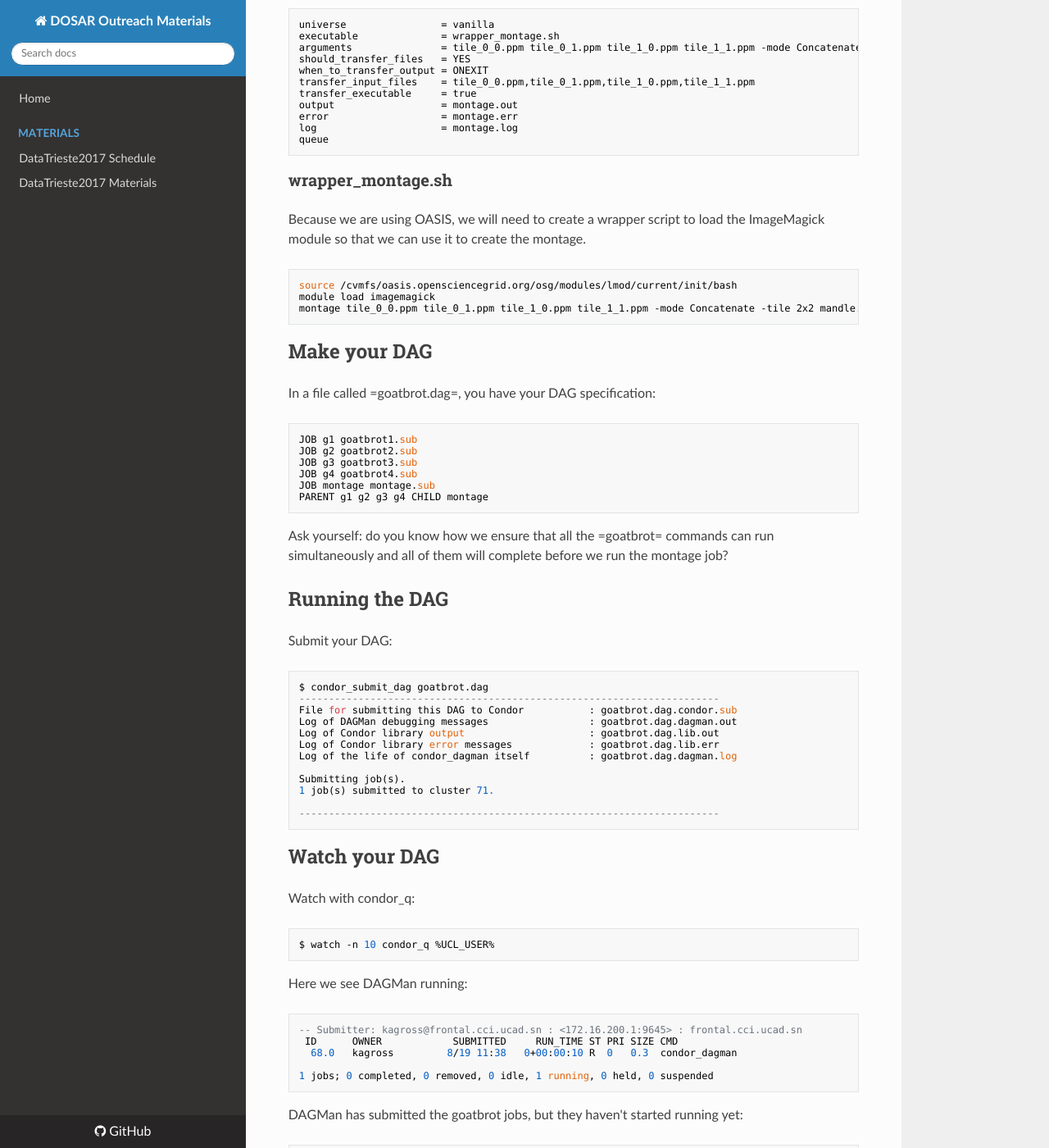
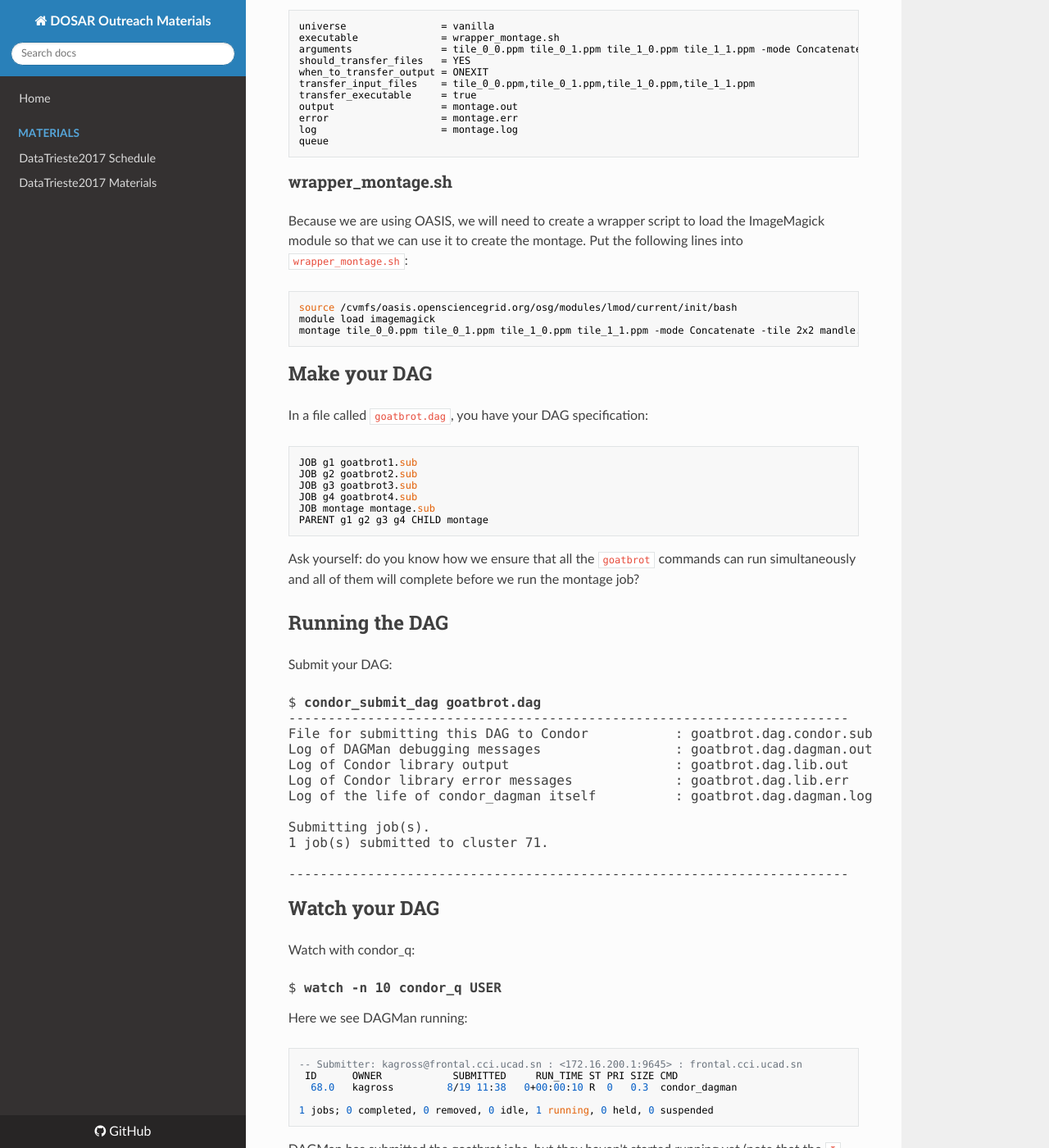
Before and after one commit to opensciencegrid/dosar, an MkDocs documentation site: the page built from docs/Materials/10-ComplexDAG.md, in a window 1280 px wide and 1400 px high, scrolled down 1558 px. Shown: the whole window at 82% size. Built offline with MkDocs 1.6.1, drawn with Linux system fonts in a browser that asks for light colours; nearby versions of some CDN libraries; old or Windows-style settings are respelled for this version of MkDocs; some of the changed text lies outside the part shown.

Commit message:
Fixes for 10-ComplexDAG.md

````diff
--- a/docs/Materials/10-ComplexDAG.md
+++ b/docs/Materials/10-ComplexDAG.md
@@ -87,7 +87,7 @@ queue
 
 ### wrapper_montage.sh
 
-Because we are using OASIS, we will need to create a wrapper script to load the ImageMagick module so that we can use it to create the montage.
+Because we are using OASIS, we will need to create a wrapper script to load the ImageMagick module so that we can use it to create the montage.  Put the following lines into `wrapper_montage.sh`:
 
 ```
 source /cvmfs/oasis.opensciencegrid.org/osg/modules/lmod/current/init/bash
@@ -97,7 +97,7 @@ montage tile_0_0.ppm tile_0_1.ppm tile_1_0.ppm tile_1_1.ppm -mode Concatenate -t
 
 ## Make your DAG
 
-In a file called =goatbrot.dag=, you have your DAG specification:
+In a file called `goatbrot.dag`, you have your DAG specification:
 
 ```
 JOB g1 goatbrot1.sub
@@ -108,14 +108,14 @@ JOB montage montage.sub
 PARENT g1 g2 g3 g4 CHILD montage
 ```
 
-Ask yourself: do you know how we ensure that all the =goatbrot= commands can run simultaneously and all of them will complete before we run the montage job?
+Ask yourself: do you know how we ensure that all the `goatbrot` commands can run simultaneously and all of them will complete before we run the montage job?
 
 ## Running the DAG
 
 Submit your DAG:
 
-```
-$ condor_submit_dag goatbrot.dag
+<pre>
+$ <b>condor_submit_dag goatbrot.dag</b>
 -----------------------------------------------------------------------
 File for submitting this DAG to Condor           : goatbrot.dag.condor.sub
 Log of DAGMan debugging messages                 : goatbrot.dag.dagman.out
@@ -127,15 +127,15 @@ Submitting job(s).
 1 job(s) submitted to cluster 71.
 
 -----------------------------------------------------------------------
-```
+</pre>
 
 ## Watch your DAG
 
 Watch with condor_q:
 
-```
-$ watch -n 10 condor_q %UCL_USER%
-```
+<pre>
+$ <b>watch -n 10 condor_q USER</b>
+</pre>
 
 Here we see DAGMan running:
 
@@ -147,7 +147,7 @@ Here we see DAGMan running:
 1 jobs; 0 completed, 0 removed, 0 idle, 1 running, 0 held, 0 suspended
 ```
 
-DAGMan has submitted the goatbrot jobs, but they haven't started running yet:
+DAGMan has submitted the goatbrot jobs, but they haven't started running yet (note that the `I` status stands for Idle):
 
 ```
 -- Submitter: kagross@frontal.cci.ucad.sn : <172.16.200.1:9645> : frontal.cci.ucad.sn
@@ -217,8 +217,8 @@ Now it's all done:
 
 Examine your results. For some reason, goatbrot prints everything to stderr, not stdout.
 
-```
-$ cat goatbrot.err.0.0
+<pre>
+$ <b>cat goatbrot.err.0.0</b>
 Complex image:
             Center: -0.75 + 0.75i
              Width: 1.5
@@ -240,17 +240,17 @@ Goatbrot:
     Multithreading: not supported in this build
 
 Completed: 100.0%
-```
+</pre>
 
 Examine your log files (`goatbrot.log` and `montage.log`) and DAGMan output file (`goatbrot.dag.dagman.out`). Do they look as you expect? Can you see the progress of the DAG in the DAGMan output file?
 
 Does your final Mandlebrot image (`mandle.gif`) look correct? To view it we can use Stash.
 
-```
-$ cp mandle.gif ~/stash/public/
-```
+<pre>
+$ <b>cp mandle.gif ~/stash/public/</b>
+</pre>
 
-And now you can go to http://stash.osgconnect.net/~%UCL_USER% . You will see mandle.gif listed.  You can click on it to view it.
+And now you can go to http://stash.osgconnect.net/~USER . You will see mandle.gif listed.  You can click on it to view it.
 
 Clean up your results. Be careful about deleting the goatbrot.dag.* files, you do not want to delete the goatbrot.dag file, just goatbrot.dag.* .
 
````
Also changed, not shown: other parts of docs/Materials/10-ComplexDAG.md (+5 -5 lines).
